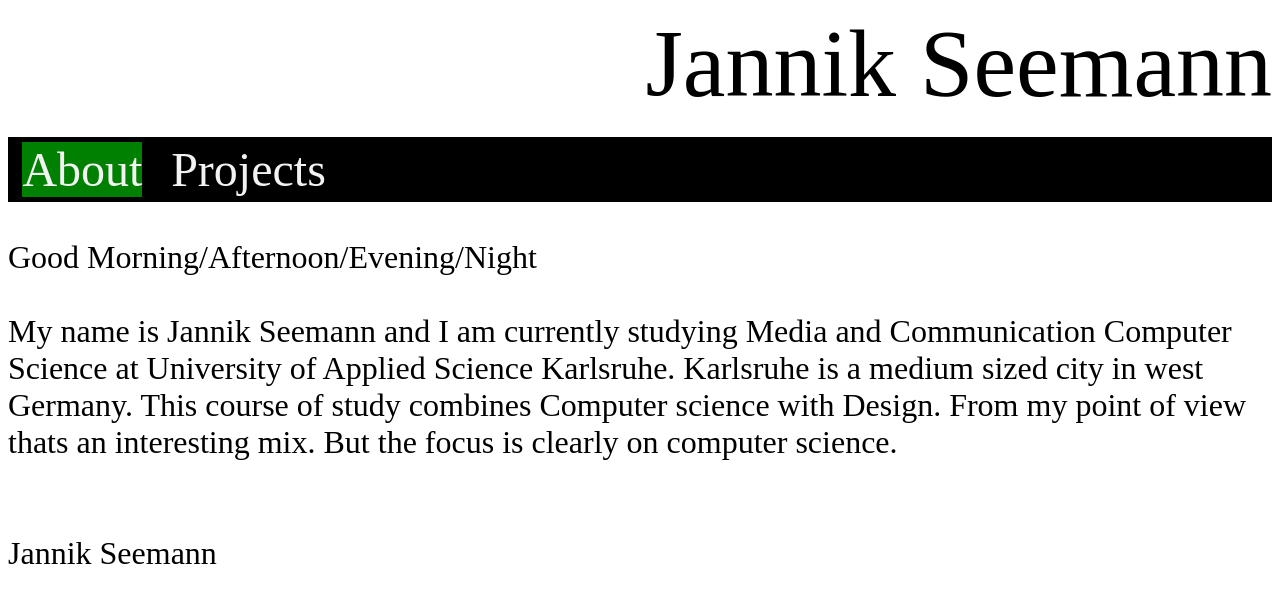
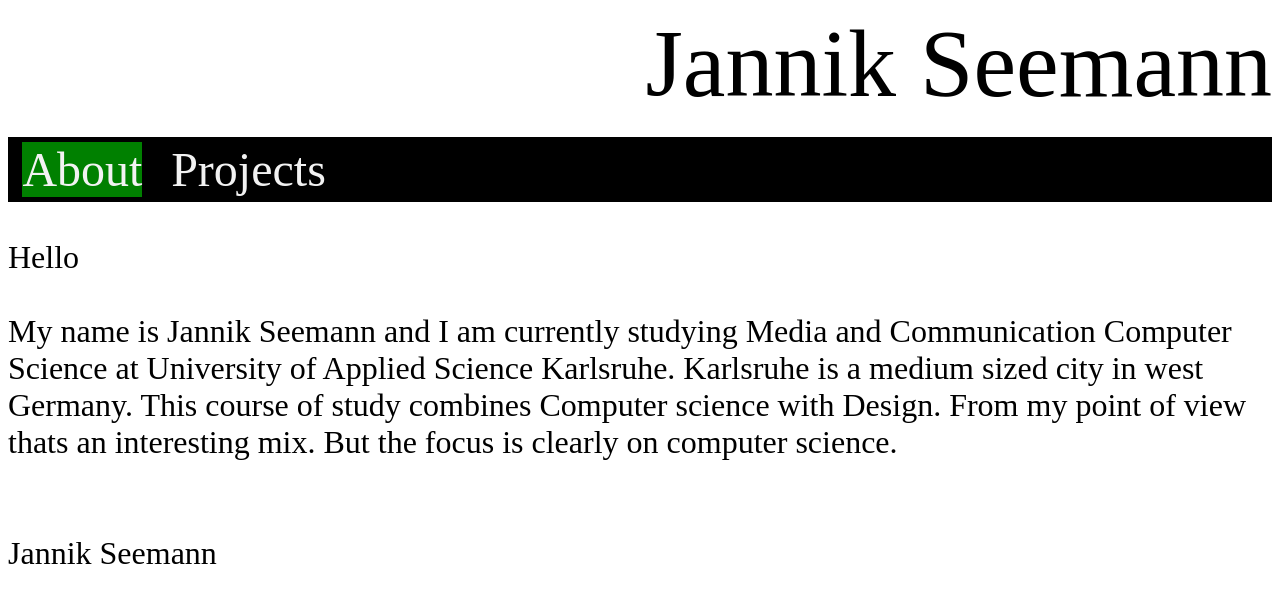
Before and after one commit to SubmergedTree/Personal-Website, an Angular app: page / in a window 1280 px wide. Shown: the top 602 px of the page. Built offline with nearby package versions, Linux system fonts and the light colour scheme.

Commit message:
change greeting

```diff
--- a/src/app/home.component.html
+++ b/src/app/home.component.html
@@ -1,7 +1,7 @@
 
 <div class="text">
 <br>
-Good Morning/Afternoon/Evening/Night
+Hello
 <br><br>
 My name is Jannik Seemann and I am currently studying
 Media and Communication Computer Science at
```
